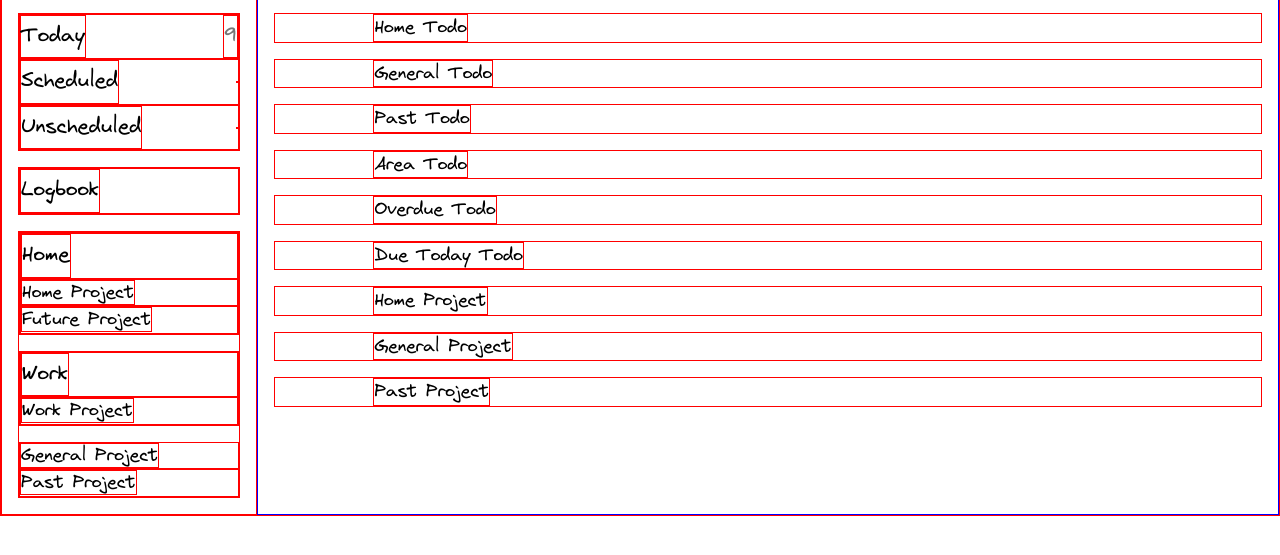
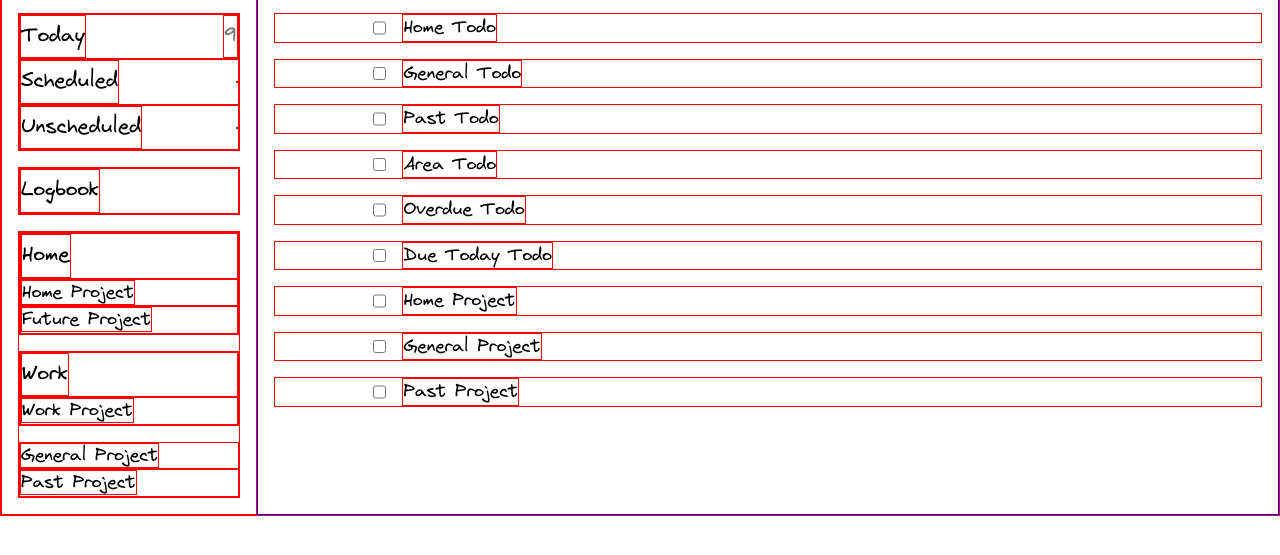
Before and after one commit to Oscar-P-E/to-do-list, a website built with webpack: page dist/index.html in a window 1280 px wide. Shown: the part 69-624 px from the top of the page. Built offline with nearby package versions, Linux system fonts and the light colour scheme.

Commit message:
Add checkbox to todos and projects in main area

```diff
--- a/src/domStuff.ts
+++ b/src/domStuff.ts
@@ -182,7 +182,7 @@ function buildDOM() {
         }
     }
 
-    function putItemOnMain(item: TodoOrProjectOrArea, mainArea: Element) {
+    function drawMainItem(item: TodoOrProjectOrArea, mainArea: Element) {
         let itemElement: HTMLElement | undefined;
 
         if (item.type === "todo") {
@@ -193,11 +193,36 @@ function buildDOM() {
 
         if (itemElement) {
             mainArea.appendChild(itemElement);
-            putStuffOnItem(item, itemElement);
+            putCheckboxOnMainItemEle(item, itemElement);
+            putTitleOnMainItemEle(item, itemElement);
         }
     }
 
-    function putStuffOnItem(item: TodoOrProjectOrArea, itemElement: Element) {
+    function putCheckboxOnMainItemEle(
+        item: TodoOrProjectOrArea,
+        itemElement: Element
+    ) {
+        if (item.type === "todo") {
+            const itemCheckbox = createElementWithClass(
+                "input",
+                "todo-checkbox"
+            ) as HTMLInputElement;
+            itemCheckbox.type = "checkbox";
+            itemElement.appendChild(itemCheckbox);
+        } else if (item.type === "project") {
+            const itemCheckbox = createElementWithClass(
+                "input",
+                "project-checkbox"
+            ) as HTMLInputElement;
+            itemCheckbox.type = "checkbox";
+            itemElement.appendChild(itemCheckbox);
+        }
+    }
+
+    function putTitleOnMainItemEle(
+        item: TodoOrProjectOrArea,
+        itemElement: Element
+    ) {
         if (item.type === "todo") {
             const itemText = createElementWithClass("span", "todo-text");
             itemText.textContent = item.title;
@@ -228,7 +253,7 @@ function buildDOM() {
         const filteredItems = getTodos().filter((todo) => todo.inInbox);
 
         filteredItems.forEach((todo) => {
-            putItemOnMain(todo, mainArea);
+            drawMainItem(todo, mainArea);
         });
     }
 
@@ -253,7 +278,7 @@ function buildDOM() {
         });
 
         filteredItems.forEach((item) => {
-            putItemOnMain(item, mainArea);
+            drawMainItem(item, mainArea);
         });
     }
 
@@ -278,7 +303,7 @@ function buildDOM() {
         });
 
         filteredItems.forEach((item) => {
-            putItemOnMain(item, mainArea);
+            drawMainItem(item, mainArea);
         });
     }
 
@@ -303,7 +328,7 @@ function buildDOM() {
         });
 
         filteredItems.forEach((item) => {
-            putItemOnMain(item, mainArea);
+            drawMainItem(item, mainArea);
         });
     }
 
@@ -328,7 +353,7 @@ function buildDOM() {
         });
 
         filteredItems.forEach((item) => {
-            putItemOnMain(item, mainArea);
+            drawMainItem(item, mainArea);
         });
     }
 
@@ -353,7 +378,7 @@ function buildDOM() {
         });
 
         filteredItems.forEach((item) => {
-            putItemOnMain(item, mainArea);
+            drawMainItem(item, mainArea);
         });
     }
 
@@ -378,7 +403,7 @@ function buildDOM() {
         });
 
         filteredItems.forEach((item) => {
-            putItemOnMain(item, mainArea);
+            drawMainItem(item, mainArea);
         });
     }
 
@@ -389,6 +414,9 @@ function buildDOM() {
     // document.addEventListener("DOMContentLoaded", () => {
     //     //
     // });
+
+
+    // Event listeners for side area
 
     const sideAreaViews = document.querySelectorAll(".side-area .view");
 
@@ -446,6 +474,15 @@ function buildDOM() {
         });
     }
 
+    // Event listeners for main area
+
+    const mainArea = document.querySelector(".main-area");
+
+    function handleMainClick(e: Event) {
+        // TODO
+    }
+
+
     return {
         drawInbox,
         drawToday,
--- a/src/styles.css
+++ b/src/styles.css
@@ -53,6 +53,11 @@ body {
     padding: 0 10%;
 }
 
+.main-area .todo,
+.main-area .project {
+    gap: 1rem;
+}
+
 .side-area {
     display: flex;
     flex-direction: column;
```
Also changed, not shown: TODO.md (+1 -1 lines), dist/main.js.
